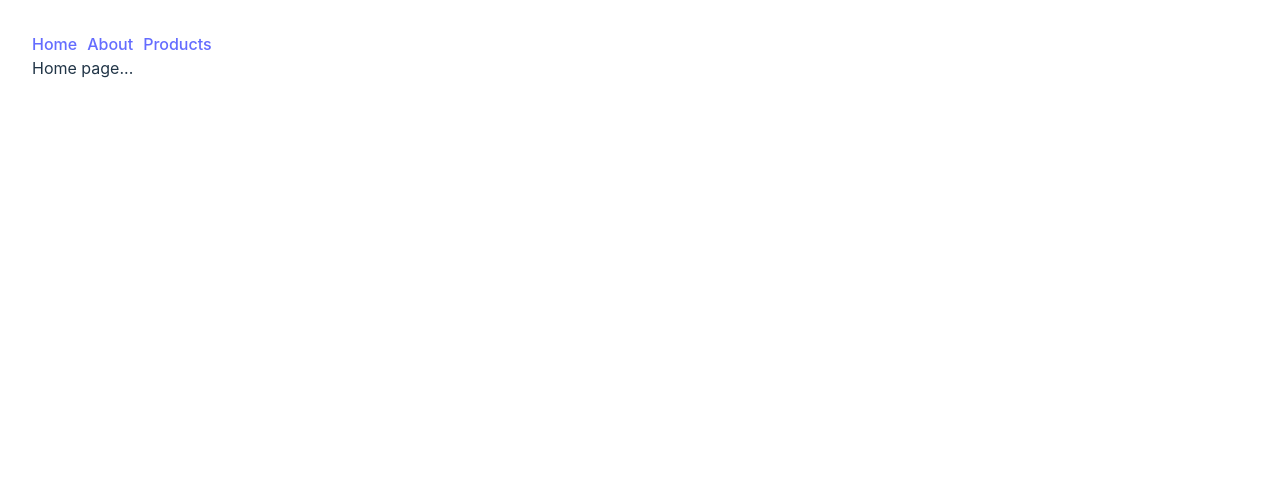
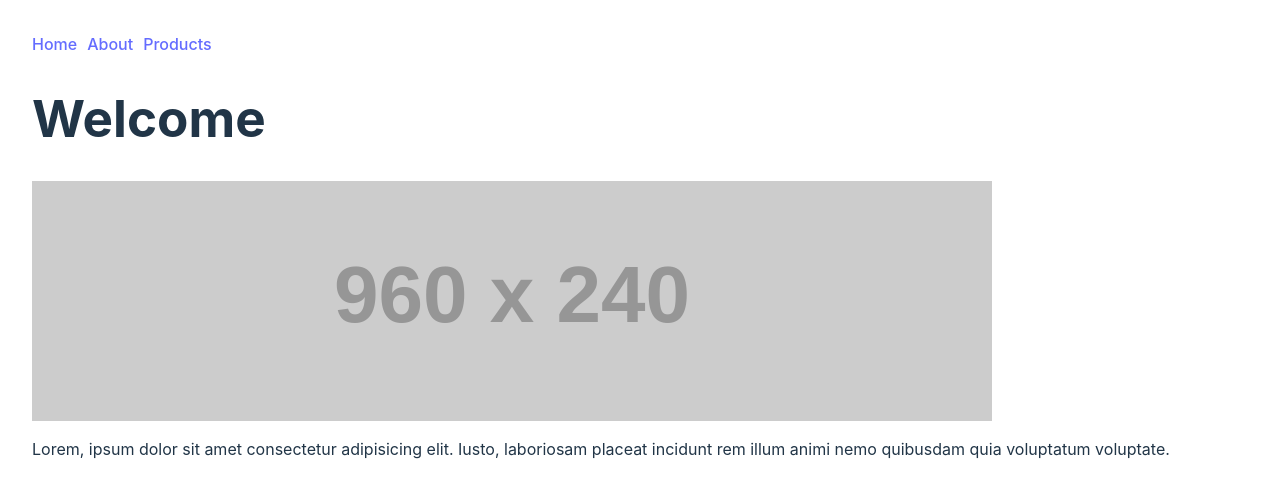
Before and after one commit to danretegan/react-routing, a React (Vite) app in the folder my-app/: page / in a window 1280 px wide. Shown: the top 498 px of the page. Built offline with nearby package versions, Linux system fonts and the light colour scheme.

Commit message:
Update Home.jsx

```diff
--- a/my-app/src/pages/Home.jsx
+++ b/my-app/src/pages/Home.jsx
@@ -1,3 +1,13 @@
 export function Home() {
-  return <div>Home page...</div>;
+  return (
+    <main>
+      <h1>Welcome</h1>
+      <img src="https://via.placeholder.com/960x240" alt="" />
+      <p>
+        Lorem, ipsum dolor sit amet consectetur adipisicing elit. Iusto,
+        laboriosam placeat incidunt rem illum animi nemo quibusdam quia
+        voluptatum voluptate.
+      </p>
+    </main>
+  );
 }
```
